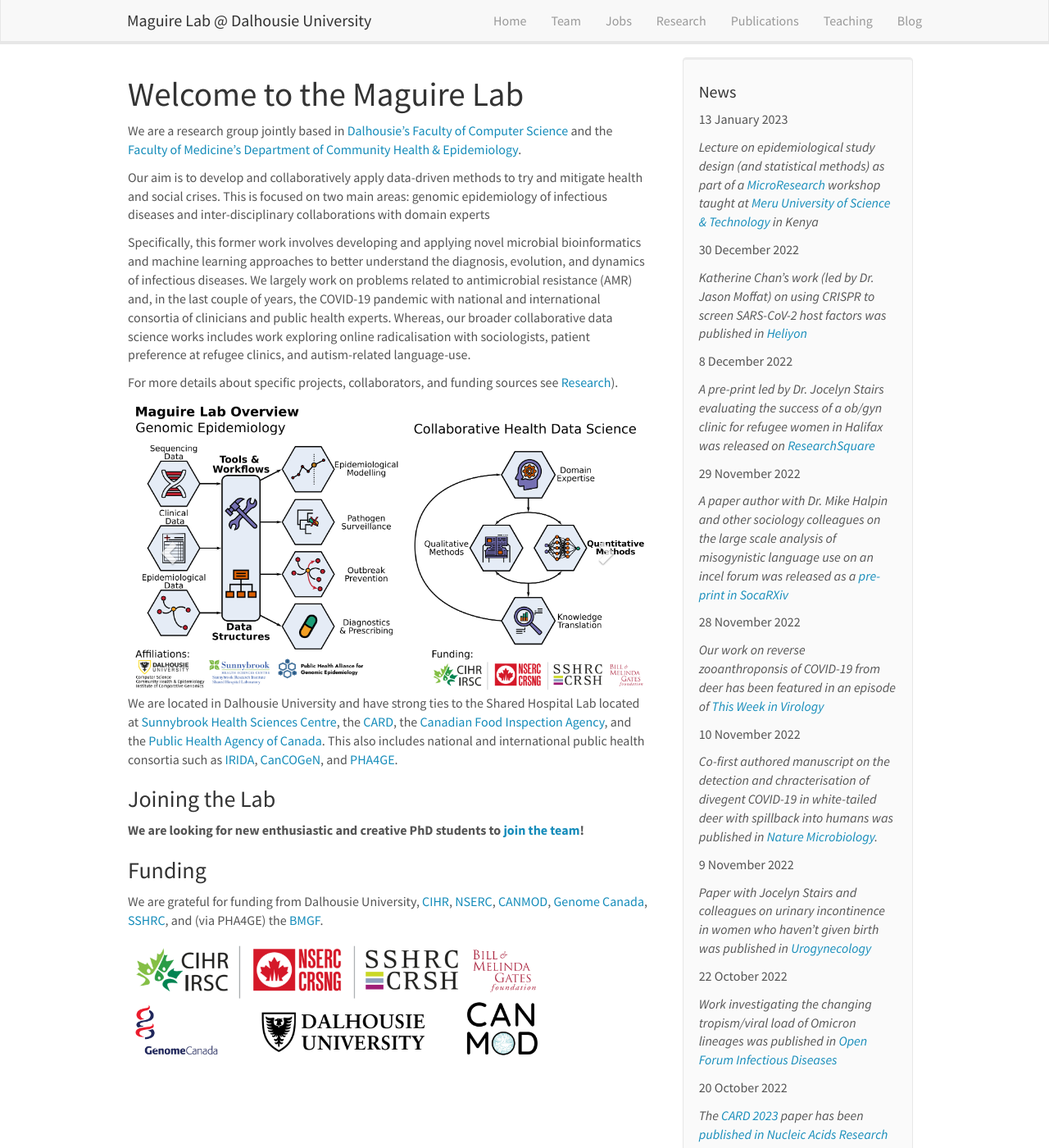
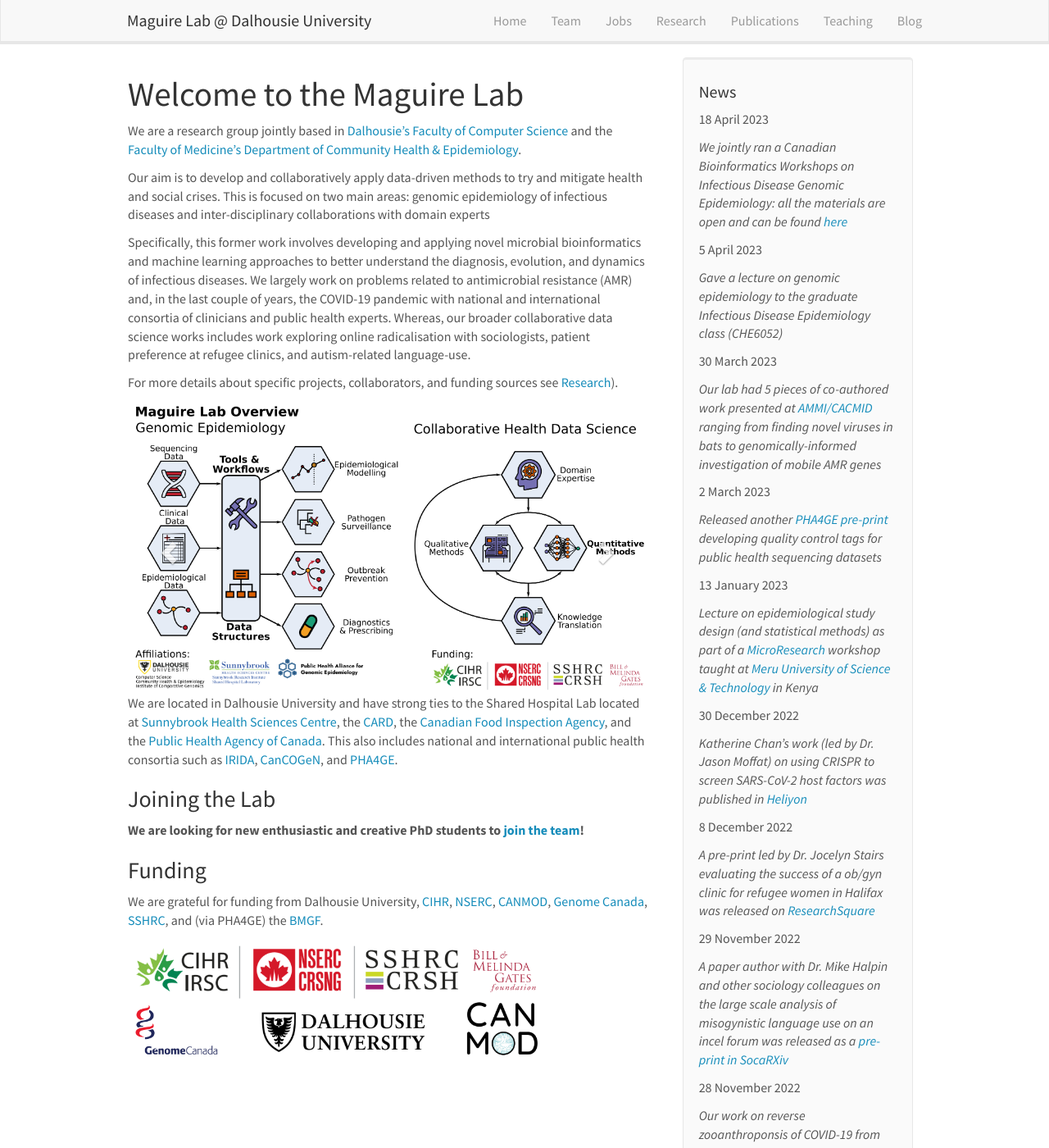
Before and after one commit to maguire-lab/maguire-lab.github.io, a Jekyll site: the page built from _pages/home.md, in a window 1280 px wide and 1400 px high. Shown: the whole window at 82% size. Built offline with Jekyll 4.4.1, drawn with Linux system fonts in a browser that asks for light colours; nearby versions of some CDN libraries; some of the changed text lies outside the part shown.

Commit message:
Update news

```diff
--- a/_data/news.yml
+++ b/_data/news.yml
@@ -1,3 +1,11 @@
+- date: 18 April 2023
+  headline: "We jointly ran a Canadian Bioinformatics Workshops on Infectious Disease Genomic Epidemiology: all the materials are open and can be found [here](https://bioinformaticsdotca.github.io/IDE_2023)"
+- date: 5 April 2023
+  headline: "Gave a lecture on genomic epidemiology to the graduate Infectious Disease Epidemiology class (CHE6052)"
+- date: 30 March 2023
+  headline: "Our lab had 5 pieces of co-authored work presented at [AMMI/CACMID](https://ammi.ca/en/annual-conference/) ranging from finding novel viruses in bats to genomically-informed investigation of mobile AMR genes"
+- date: 2 March 2023
+  headline: "Released another [PHA4GE pre-print](https://www.preprints.org/manuscript/202303.0037/v1) developing quality control tags for public health sequencing datasets"
 - date: 13 January 2023
   headline: "Lecture on epidemiological study design (and statistical methods) as part of a [MicroResearch](http://www.microresearch.ca/) workshop taught at [Meru University of Science & Technology](https://www.must.ac.ke/) in Kenya"
 - date: 30 December 2022
--- a/_data/team_members.yml
+++ b/_data/team_members.yml
@@ -44,9 +44,9 @@
   email: zz.gdy.2018@gmail.com
   github: https://github.com/zzeinou
   twitter: 0
-  info: CGEP Intern, started April 2023
+  info: Research Intern, started April 2023
   number_educ: 1
-  education1: CGEP (Health Sciences), Collégial international Sainte-Anne (in-progress)
+  education1: CEGEP (Health Sciences), Collégial international Sainte-Anne (in-progress)
 
 - name: Yann Guerin
   photo: gueriny.jpg
@@ -57,7 +57,7 @@
   info: Volunteer Research Assistant, started March 2023
   number_educ: 0
 
-- name: Sneha Murthy co-supervised
+- name: Sneha Murthy
   photo: murthys.jpg
   email: sn559585@dal.ca
   project: CFIA/CS/NSERC-funded project developing improved approaches for the analysis of mobile AMR/VF genes and microbial eukaryotes from metagenomic data. Specifically, this largely focuses on metagenome-assembled genome binning methods and signals.
--- a/_pages/teaching.md
+++ b/_pages/teaching.md
@@ -84,7 +84,11 @@ Participants gain practical experience and skills to be able to:
 
 - Use different visualization tools for genomic epidemiology analysis
 
-Course materials and recordings from the 2021-OCT-4 offering is freely available [here](https://bioinformaticsdotca.github.io/IDE_2021)
+Course materials and recordings are freely available:
+
+- [2021-OCT-4 offering](https://bioinformaticsdotca.github.io/IDE_2021)
+
+- [2023-APR-18 offering](https://bioinformaticsdotca.github.io/IDE_2023)
 
 ## Genomics for Antimicrobial Resistance Workshop
 
```
